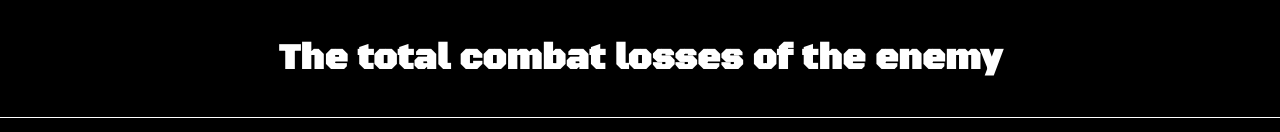
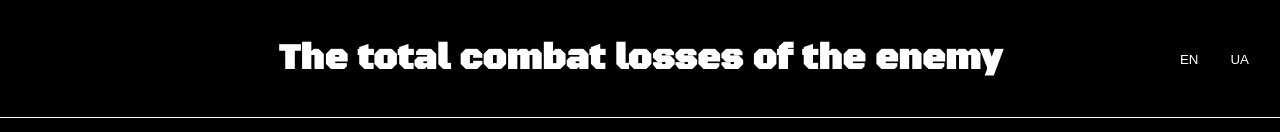
Before and after one commit to AndrewRatnikov/russia-losses, a React (Create React App) app: page / in a window 1280 px wide. Shown: the top 132 px of the page. Built offline with nearby package versions, Linux system fonts and the light colour scheme; a web font is replaced by a local one.

Commit message:
feat: add i18n

```diff
--- a/package.json
+++ b/package.json
@@ -12,8 +12,11 @@
     "@types/react": "^17.0.43",
     "@types/react-dom": "^17.0.14",
     "d3": "^7.4.2",
+    "i18next": "^21.6.16",
+    "i18next-browser-languagedetector": "^6.1.4",
     "react": "^18.0.0",
     "react-dom": "^18.0.0",
+    "react-i18next": "^11.16.7",
     "react-scripts": "5.0.0",
     "typescript": "^4.6.3",
     "web-vitals": "^2.1.4"
--- a/src/components/Aside/Aside.tsx
+++ b/src/components/Aside/Aside.tsx
@@ -1,4 +1,5 @@
 import { useState, useMemo } from "react";
+import { useTranslation } from "react-i18next";
 
 import DateSlider from "../DateSlider";
 
@@ -14,6 +15,7 @@ import "./Aside.css";
 const Aside = ({ selectActiveItem, activeItem }: AsideProps) => {
   const dates = useMemo(() => data.data.map((dataItem) => dataItem.date), []);
   const [activeIndex, setActiveIndex] = useState(0);
+  const { t } = useTranslation();
   const keys = keyData.keys.slice(1) as KeyData;
   const activeDataItem: DataItem = data.data[activeIndex];
   const prevDataItem: DataItem | undefined = data.data[activeIndex + 1];
@@ -24,7 +26,7 @@ const Aside = ({ selectActiveItem, activeItem }: AsideProps) => {
 
   const getDataItem = (id: ActiveItem): string =>
     activeDataItem[id] ? `${activeDataItem[id]}` : "-";
-  const getВifferenceCurPrevDataItem = (id: ActiveItem): string | null => {
+  const getDifferenceCurPrevDataItem = (id: ActiveItem): string | null => {
     if (
       !prevDataItem ||
       !activeDataItem[id] ||
@@ -53,8 +55,8 @@ const Aside = ({ selectActiveItem, activeItem }: AsideProps) => {
                 className={`card-item ${activeItem === key.id ? "active" : ""}`}
                 onClick={onClickHandler(key.id)}
               >
-                <span>{key.nameEn}:</span> {getDataItem(key.id)}{" "}
-                {getВifferenceCurPrevDataItem(key.id)}
+                <span>{t(key.nameEn)}:</span> {getDataItem(key.id)}{" "}
+                {getDifferenceCurPrevDataItem(key.id)}
               </li>
             ))}
           </ul>
--- a/src/components/DateSlider/DateSlider.tsx
+++ b/src/components/DateSlider/DateSlider.tsx
@@ -1,6 +1,9 @@
+import { useTranslation } from "react-i18next";
+
 import "./DateSlider.css";
 
 const DateSlider = ({ dates, active, setActive }: DateSliderProps) => {
+  const { t } = useTranslation();
   const datesLength = dates.length;
   const prevClickHandler = () => {
     setActive(active + 1);
@@ -11,7 +14,7 @@ const DateSlider = ({ dates, active, setActive }: DateSliderProps) => {
 
   return (
     <li key={dates[0]} className="date-slider">
-      <span>date:</span>
+      <span>{t("date")}:</span>
       {active !== datesLength - 1 && (
         <span className="date-slider-arrow" onClick={prevClickHandler}>
           &#8678;
--- a/src/components/Header/Header.css
+++ b/src/components/Header/Header.css
@@ -20,6 +20,34 @@
   cursor: pointer;
 }
 
+.lang {
+  position: absolute;
+  top: 50%;
+  right: 20px;
+  transform: translateY(-50%);
+}
+
+.lang-btn {
+  color: #fff;
+  border: 1px solid transparent ;
+  border-radius: 100%;
+  padding: 10px;
+  background-color: inherit;
+  cursor: pointer;
+}
+
+.lang-btn:hover {
+  background-color: #4b4b4b;
+}
+
+.lang-btn + .lang-btn {
+  margin-left: 10px;
+}
+
+.lang-btn.active {
+  border-color: #fff;
+}
+
 @media screen and (min-width: 1025px) {
   .menu-icon {
     display: none;
--- a/src/components/Header/Header.tsx
+++ b/src/components/Header/Header.tsx
@@ -2,9 +2,17 @@ import MenuIcon from "../../icons/menu.svg";
 
 import { MenuContext } from "../../context";
 
+import { useTranslation } from "react-i18next";
+
 import "./Header.css";
 
 const Header = () => {
+  const { t, i18n } = useTranslation();
+
+  const changeLang = (lang: string) => () => {
+    i18n.changeLanguage(lang);
+  };
+
   return (
     <MenuContext.Consumer>
       {(state) => (
@@ -15,7 +23,23 @@ const Header = () => {
             className="menu-icon"
             onClick={state.toggleOpen}
           />
-          <h1>The total combat losses of the enemy</h1>
+          <h1>{t("The total combat losses of the enemy")}</h1>
+          <div className="lang">
+            <button
+              className={`lang-btn ${i18n.language === "en" ? "active" : ""}`}
+              type="button"
+              onClick={changeLang("en")}
+            >
+              EN
+            </button>
+            <button
+              className={`lang-btn ${i18n.language === "ua" ? "active" : ""}`}
+              type="button"
+              onClick={changeLang("ua")}
+            >
+              UA
+            </button>
+          </div>
         </header>
       )}
     </MenuContext.Consumer>
--- /dev/null
+++ b/src/components/i18n.ts
@@ -0,0 +1,28 @@
+import i18n from "i18next";
+import { initReactI18next } from "react-i18next";
+import LanguageDetector from "i18next-browser-languagedetector";
+
+import en from "../locales/en/translation.json";
+import ua from "../locales/ua/translation.json";
+
+i18n
+  .use(LanguageDetector)
+  .use(initReactI18next)
+  .init({
+    resources: {
+      en: {
+        translation: en,
+      },
+      ua: {
+        translation: ua,
+      },
+    },
+
+    fallbackLng: "en",
+
+    interpolation: {
+      escapeValue: false, // not needed for react as it escapes by default
+    },
+  });
+
+export default i18n;
--- /dev/null
+++ b/src/locales/en/translation.json
@@ -0,0 +1,20 @@
+{
+  "The total combat losses of the enemy": "The total combat losses of the enemy",
+
+  "date": "date",
+  "personnel": "personnel",
+  "tanks": "tanks",
+  "APV": "APV",
+  "artillery systems": "artillery systems",
+  "MLRS": "MLRS",
+  "Anti-aircraft warfare systems": "Anti-aircraft warfare systems",
+  "aircraft": "aircraft",
+  "helicopters": "helicopters",
+  "vehicles": "vehicles",
+  "boats / cutters": "boats / cutters",
+  "fuel tanks": "fuel tanks",
+  "UAV operational-tactical level": "UAV operational-tactical level",
+  "special equipment": "special equipment",
+  "mobile SRBM system": "mobile SRBM system",
+  "cruise missiles": "cruise missiles"
+}
--- /dev/null
+++ b/src/locales/ua/translation.json
@@ -0,0 +1,20 @@
+{
+  "The total combat losses of the enemy": "Загальні бойові втрати противника",
+
+  "date": "дата",
+  "personnel": "особового складу",
+  "tanks": "танків",
+  "APV": "бойових броньованих машин",
+  "artillery systems": "артилерійських систем",
+  "MLRS": "РСЗВ",
+  "Anti-aircraft warfare systems": "засоби ППО",
+  "aircraft": "літаків",
+  "helicopters": "гелікоптерів",
+  "vehicles": "автомобільної техніки",
+  "boats / cutters": "кораблі / катери",
+  "fuel tanks": "цистерн з ПММ",
+  "UAV operational-tactical level": "БПЛА оперативно-тактичного рівня",
+  "special equipment": "Спеціальна техніка",
+  "mobile SRBM system": "Пускові установки ОТРК/ТРК",
+  "cruise missiles": "Крилаті ракети"
+}
```
Also changed, not shown: src/components/App.tsx (+7 -2 lines), src/index.tsx (+8 -6 lines), 1 other file (tests, documents, lock files or other folders).
